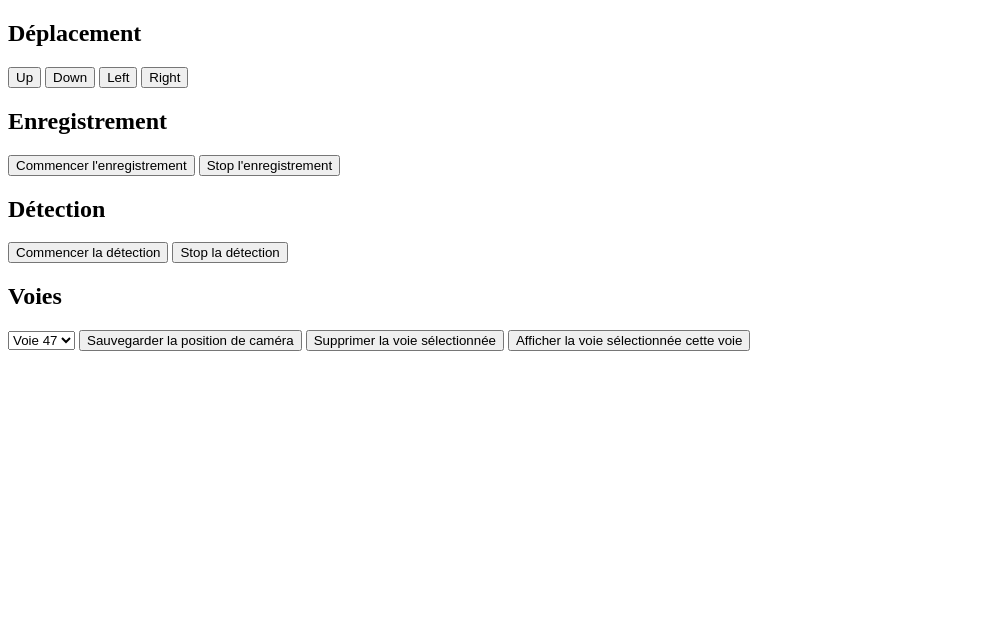
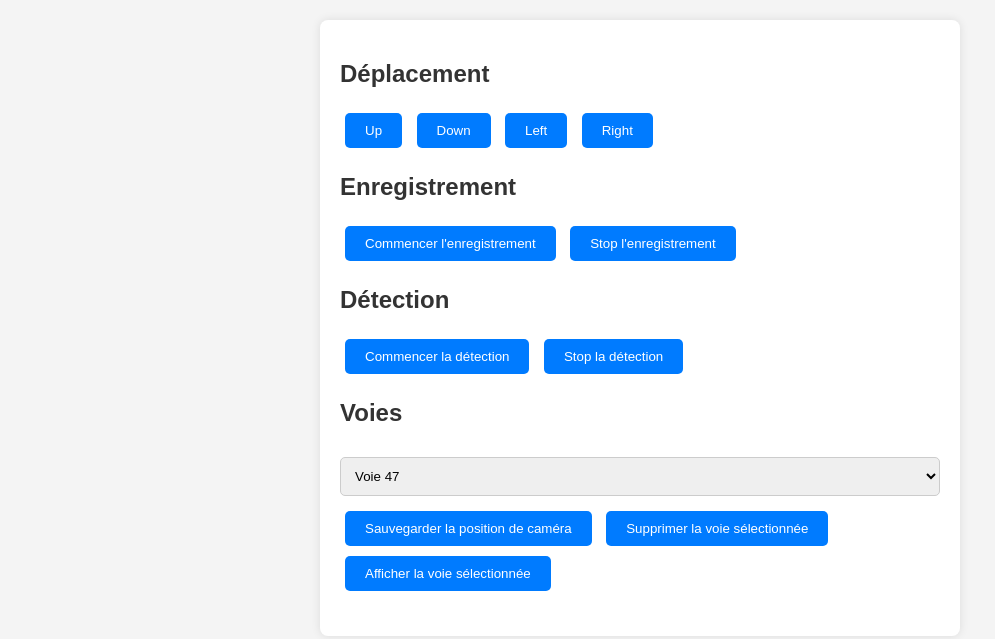
Before and after one commit to Romaiiin91/suiviGrimpeur_PDI, a plain HTML site: page dev/serveur/form.html in a window 1280 px wide. Shown: the whole page, without its empty margins (0-995 px from the left). Drawn offline with Linux system fonts and the light colour scheme.

Commit message:
Modif ux web

```diff
--- a/dev/serveur/form.html
+++ b/dev/serveur/form.html
@@ -2,35 +2,84 @@
 <html lang="fr">
 <head>
     <meta charset="UTF-8">
-    <title>Interface avec liste déroulante</title>
+    <title>Suivi d'un grimpeur</title>
+    <link rel="icon" href="icone.ico" type="image/x-icon">
     <script src="jquery.js"></script>
+    <style>
+        body {
+            font-family: Arial, sans-serif;
+            background-color: #f4f4f4;
+            margin: 0;
+            padding: 20px;
+        }
+        h2 {
+            color: #333;
+        }
+        .container {
+            max-width: 600px;
+            margin: 0 auto;
+            background: #fff;
+            padding: 20px;
+            box-shadow: 0 0 10px rgba(0, 0, 0, 0.1);
+            border-radius: 8px;
+        }
+        .button-group {
+            margin-bottom: 20px;
+        }
+        input[type="button"] {
+            background-color: #007BFF;
+            color: white;
+            border: none;
+            padding: 10px 20px;
+            margin: 5px;
+            cursor: pointer;
+            border-radius: 5px;
+            transition: background-color 0.3s;
+        }
+        input[type="button"]:hover {
+            background-color: #0056b3;
+        }
+        select {
+            width: 100%;
+            padding: 10px;
+            margin: 10px 0;
+            border-radius: 5px;
+            border: 1px solid #ccc;
+        }
+    </style>
 </head>
 <body>
-
-
+    <div class="container">
         <!-- Boutons -->
         <h2>Déplacement</h2>
+        <div class="button-group">
             <input type="button" value="Up" onclick="up();"/>
             <input type="button" value="Down" onclick="down();"/>
             <input type="button" value="Left" onclick="left();"/>
             <input type="button" value="Right" onclick="right();"/>
-	<!-- Faire les zoom -->
-
+        </div>
 
         <h2>Enregistrement</h2>
+        <div class="button-group">
             <input type="button" value="Commencer l'enregistrement" onclick="startRecord();"/>
             <input type="button" value="Stop l'enregistrement" onclick="stopRecord();"/>
+        </div>
 
         <h2>Détection</h2>
+        <div class="button-group">
             <input type="button" value="Commencer la détection" onclick="startDetection();"/>
             <input type="button" value="Stop la détection" onclick="stopDetection();"/>
+        </div>
 
         <!-- Positions -->
         <h2>Voies</h2>
         <select id="dropdown"></select>
+        <div class="button-group">
             <input type="button" value="Sauvegarder la position de caméra" onclick="addRoute();"/>
             <input type="button" value="Supprimer la voie sélectionnée" onclick="removeRoute();"/>
-	<input type="button" value="Afficher la voie sélectionnée cette voie" onclick="showRoute();"/>
+            <input type="button" value="Afficher la voie sélectionnée" onclick="showRoute();"/>
+        </div>
+    </div>
 
     <script>
         function envoi() {
@@ -48,7 +97,6 @@
 
         // Charger et afficher les options
         function loadOptions() {
-
             // Clear existing options
             const dropdown = document.getElementById("dropdown");
             dropdown.innerHTML = ''; // Reset the dropdown content
@@ -75,7 +123,6 @@
                 $.get("action.cgi", { rout: "add", id: number});
 
             } else alert("Action annulée ou numéro invalide.");
-
         }
         function removeRoute() {
             const dropdown = document.getElementById("dropdown");
```
Also changed, not shown: dev/serveur/icone.ico (added), 2 other files. Lines whose indentation alone changed are shown as unchanged.
